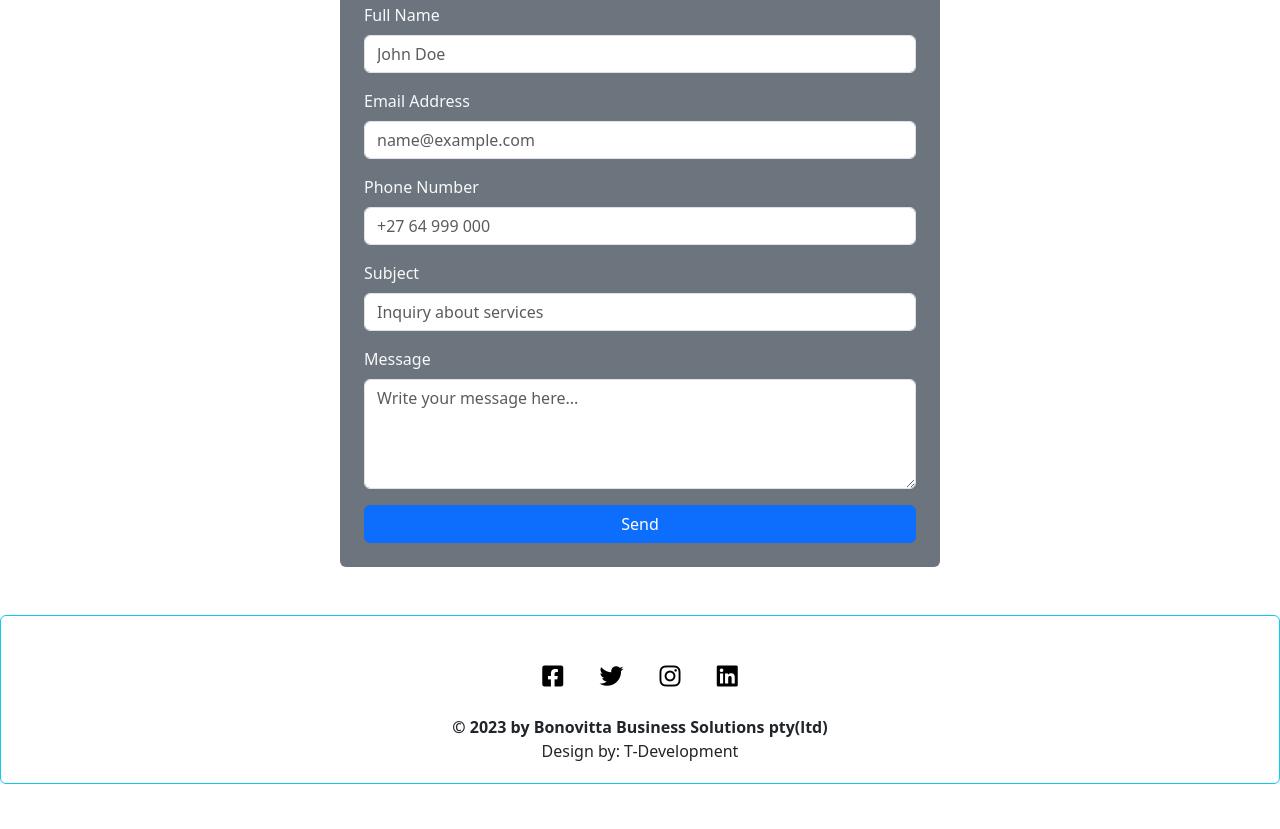
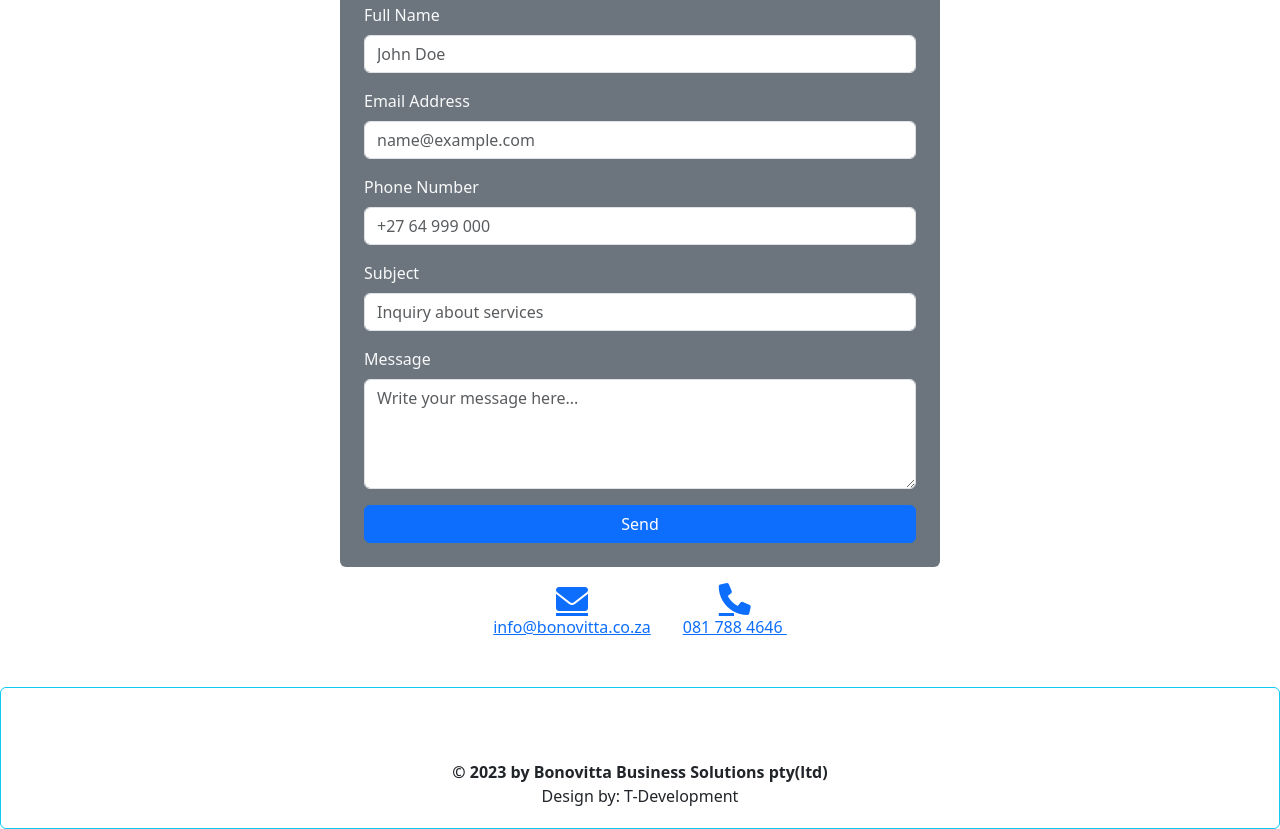
Before and after one commit to meshackMokoinihi/Bonovitta, a plain HTML site: page contact.html in a window 1280 px wide. Shown: the part 1100-1929 px from the top of the page. Before the commit the page ends 1884 px from the top, so only its background shows below. Drawn offline with nearby package versions, Linux system fonts and the light colour scheme.

Commit message:
contact page

```diff
--- a/contact.html
+++ b/contact.html
@@ -200,18 +200,33 @@
       </form>
     </div>
 
+    <div class="row justify-content-center mt-3" >
+      <div class="col-auto">
+        <p class="mb-0 d-flex justify-content-center">
+          <a
+            href="mailto:info@bonovitta.co.za"
+            class="mx-3 text-center d-flex flex-column align-items-center"
+          >
+            <i class="fas fa-envelope fa-2x"></i>
+            <span>info@bonovitta.co.za</span>
+          </a>
+
+          <a
+            href="#"
+            class="mx-3 text-center d-flex flex-column align-items-center"
+          >
+            <i class="fa fa-phone fa-2x"></i>
+            <span>081 788 4646 </span>
+          </a>
+        </p>
+      </div>
+    </div>
+
     <footer class="border border-info rounded mt-5 pt-5">
       <div class="container">
         <div class="row justify-content-center">
           <div class="col-auto">
-            <p class="mb-0">
-              <a href="#" class="mx-3"
-                ><i class="fab fa-facebook-square"></i
-              ></a>
-              <a href="#" class="mx-3"><i class="fab fa-twitter"></i></a>
-              <a href="#" class="mx-3"><i class="fab fa-instagram"></i></a>
-              <a href="#" class="mx-3"><i class="fab fa-linkedin"></i></a>
-            </p>
+
           </div>
         </div>
       </div>
```
